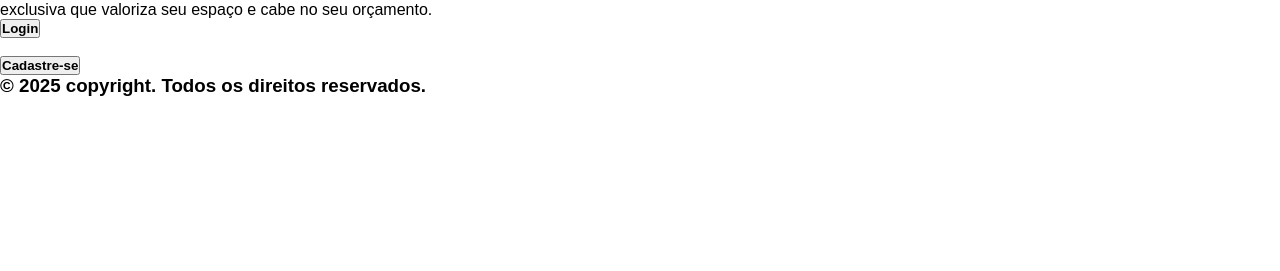
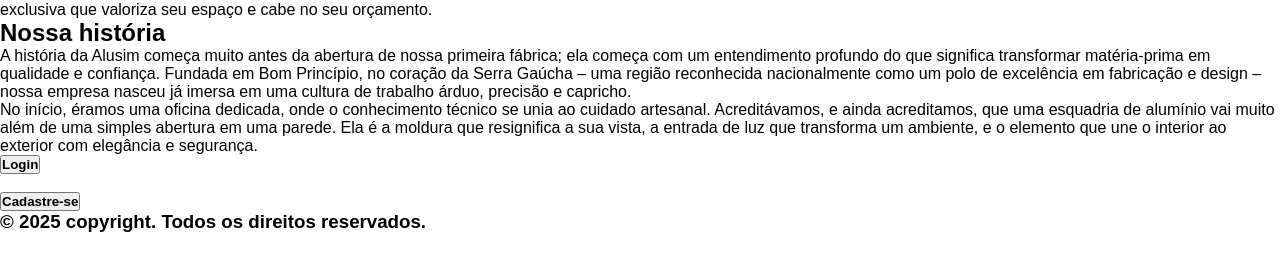
Before and after one commit to Idgar1996/html-css, a plain HTML site: page html/about_us_revisar.html in a window 1280 px wide. Shown: the part 153-424 px from the top of the page. Drawn offline with Linux system fonts and the light colour scheme.

Commit message:
Alteração dos parágrafos iniciais do Sobre Nós

```diff
--- a/html/about_us_revisar.html
+++ b/html/about_us_revisar.html
@@ -18,14 +18,23 @@
             </div>
         </header>
         <main>
+            <section>
             <h2 title="Apresentação" id="titulo_boas_vindas"> Bem vindos ao nosso site de orçamentos para aberturas de alumínio!</h2>
                 <p id="boas_vindas">Bem-vindo ao equilíbrio perfeito entre <b>estilo e custo-benefício</b>. Sua abertura de alumínio personalizada, combinando beleza, funcionalidade e um valor que surpreende. Transforme sua casa com a leveza e durabilidade do alumínio. Criamos aberturas sob medida, que refletem seu estilo e se adaptam ao seu projeto. O melhor: uma solução exclusiva que valoriza seu espaço e cabe no seu orçamento.</p>
+            </section>
+            <section>
+                <h2 title="historia" id="historia">Nossa história</h2>
+                <p>A história da Alusim começa muito antes da abertura de nossa primeira fábrica; ela começa com um entendimento profundo do que significa transformar matéria-prima em qualidade e confiança. Fundada em Bom Princípio, no coração da Serra Gaúcha – uma região reconhecida nacionalmente como um polo de excelência em fabricação e design – nossa empresa nasceu já imersa em uma cultura de trabalho árduo, precisão e capricho.</p>
+                <p>No início, éramos uma oficina dedicada, onde o conhecimento técnico se unia ao cuidado artesanal. Acreditávamos, e ainda acreditamos, que uma esquadria de alumínio vai muito além de uma simples abertura em uma parede. Ela é a moldura que resignifica a sua vista, a entrada de luz que transforma um ambiente, e o elemento que une o interior ao exterior com elegância e segurança.</p>
+            </section>
+            <nav>
                 <a href="login.html">
                     <button type='button' name="btn_login" id="btn_login"><strong>Login</strong></button>
                 </a> <br><br>
                 <a href="cadastro.html">
                     <button type='button' name="btn_cadastro" id="btn_cadastro"><strong>Cadastre-se</strong></button>
                 </a>
+            </nav>
         </main>
         <footer>
             <h3>© 2025 copyright. Todos os direitos reservados.</h3>
```
Lines whose indentation alone changed are shown as unchanged.
